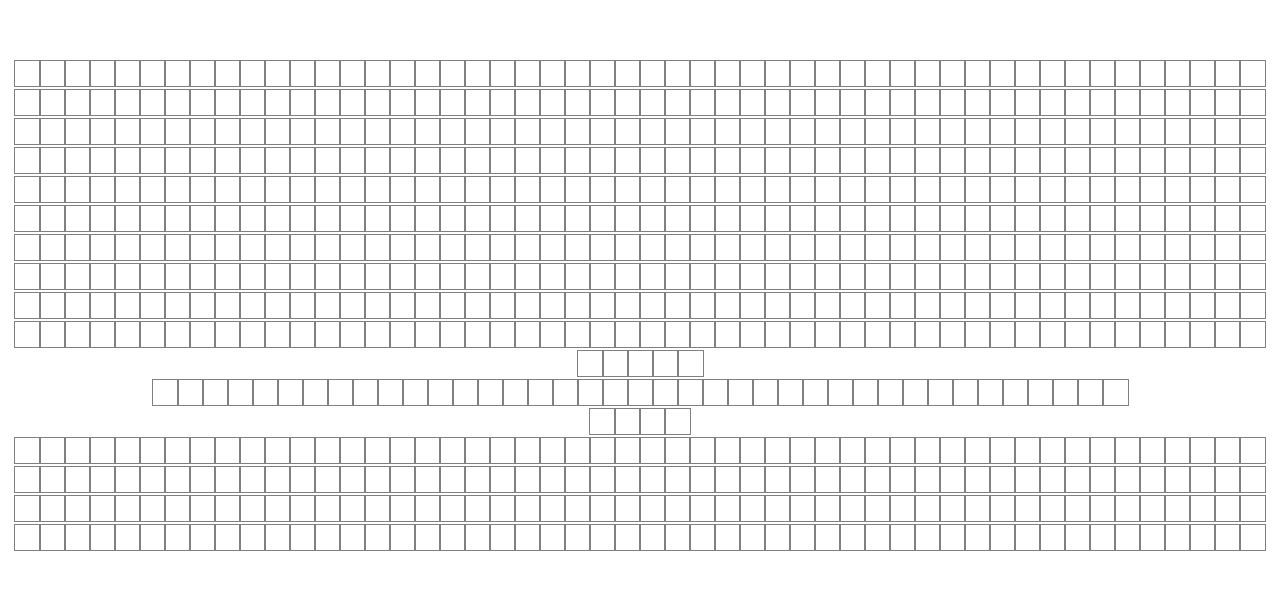
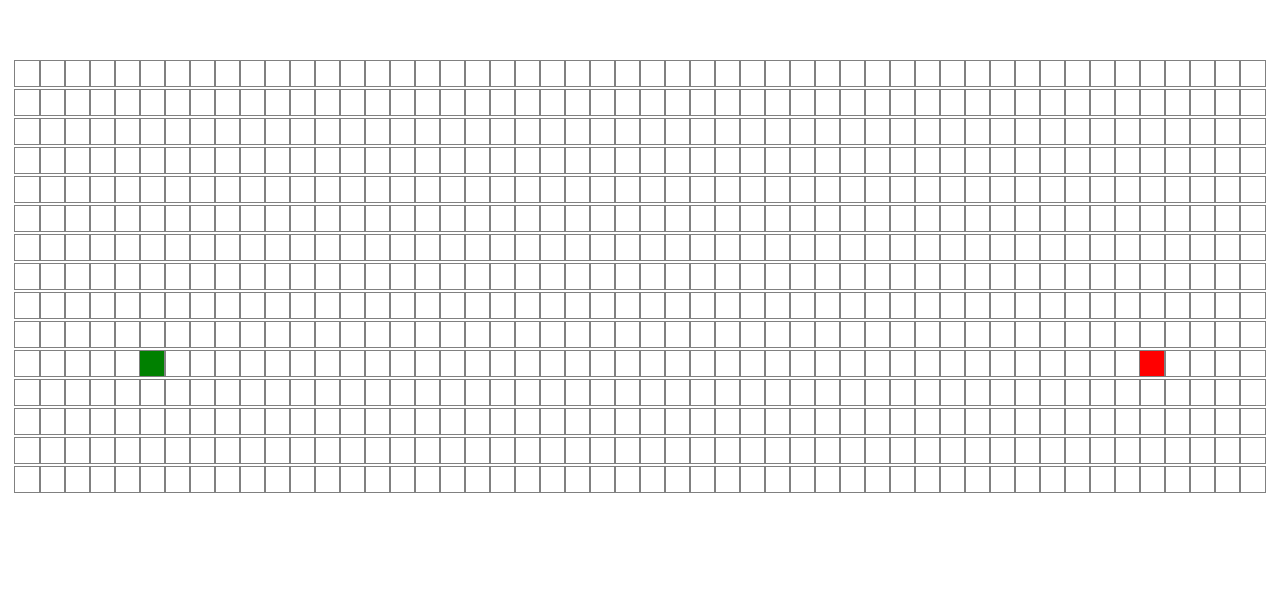
Before and after one commit to julietsampson/pathfinder, a React (Create React App) app: page / in a window 1280 px wide. Shown: the part 139-728 px from the top of the page. Built offline with nearby package versions, Linux system fonts and the light colour scheme.

Commit message:
fix issues with start and end node not appearing

```diff
--- a/src/Pathfinder/Node/Node.css
+++ b/src/Pathfinder/Node/Node.css
@@ -11,9 +11,17 @@
 }
 
 .node-end {
+  width: 25px;
+  height: 25px;
+  outline: 1px solid grey;
+  display: inline-block;
   background-color: red;
 }
 
 .node-start {
+  width: 25px;
+  height: 25px;
+  outline: 1px solid grey;
+  display: inline-block;
   background-color: green;
 }
--- a/src/Pathfinder/Node/Node.jsx
+++ b/src/Pathfinder/Node/Node.jsx
@@ -10,7 +10,7 @@ export default class Node extends Component {
 
     render() {
         const {isEndNode, isStartNode} = this.props;
-        const extraClassName = isEndNode ? 'node-end' : isStartNode ? 'node-start' : '';
+        const extraClassName = isEndNode ? '-end' : isStartNode ? '-start' : '';
         return <div className={`node${extraClassName}`}></div>;
     }
 }
```
